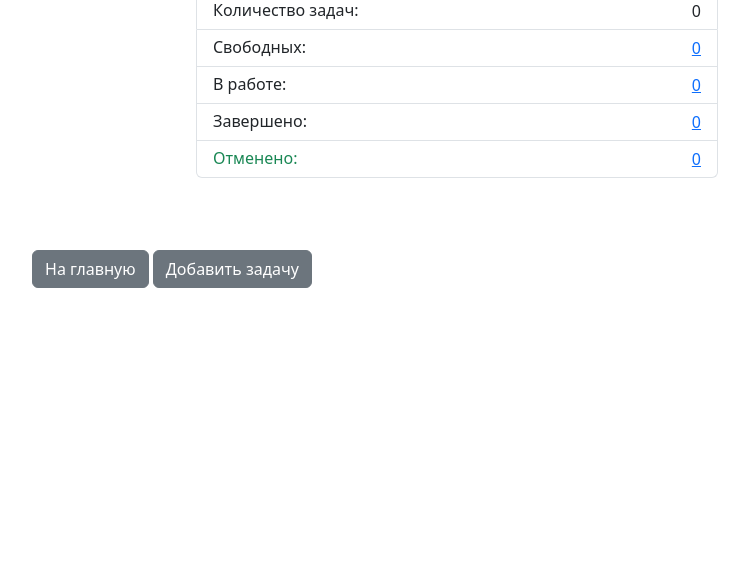
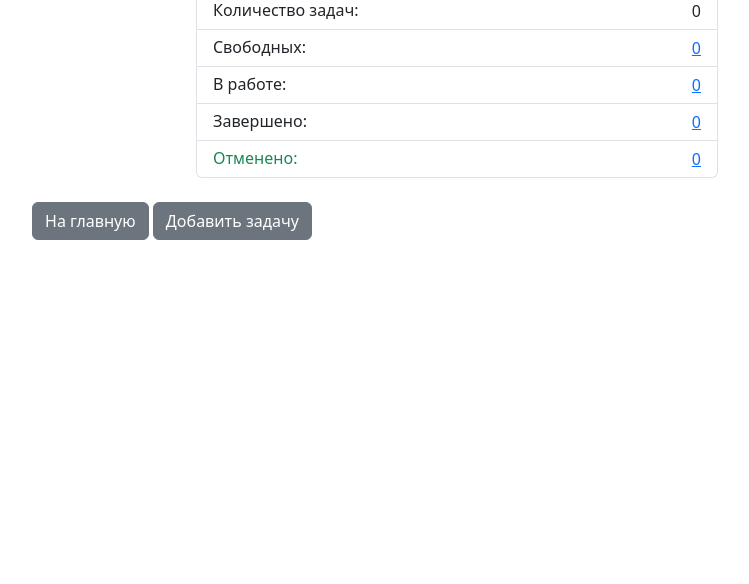
Before and after one commit to SergeiVokhminov/My_OGSH_Project, a Django app: page /tasks/list/ in a window 1280 px wide. Shown: the part 133-717 px from the top of the page, without its empty margins (468-1217 px from the left). Run offline with Django 5.2, Linux system fonts and the light colour scheme; the visitor is signed in with stand-in values (Sample User, id 1); data that the repository does not hold is empty; some libraries are stand-ins or nearby versions.

Commit message:
корректировка шаблона страницы tasks_list приложения tasks

```diff
--- a/tasks/templates/tasks/tasks_list.html
+++ b/tasks/templates/tasks/tasks_list.html
@@ -92,7 +92,7 @@
 
 </div>
 
-<section class="py-5 text-center container">
+<section class="text-center container">
     <a href="{% url 'users:home' %}" class="btn btn-secondary my-2">На главную</a>
     <a href="{% url 'tasks:task_create' %}" class="btn btn-secondary my-2">Добавить задачу</a>
 </section>
```
